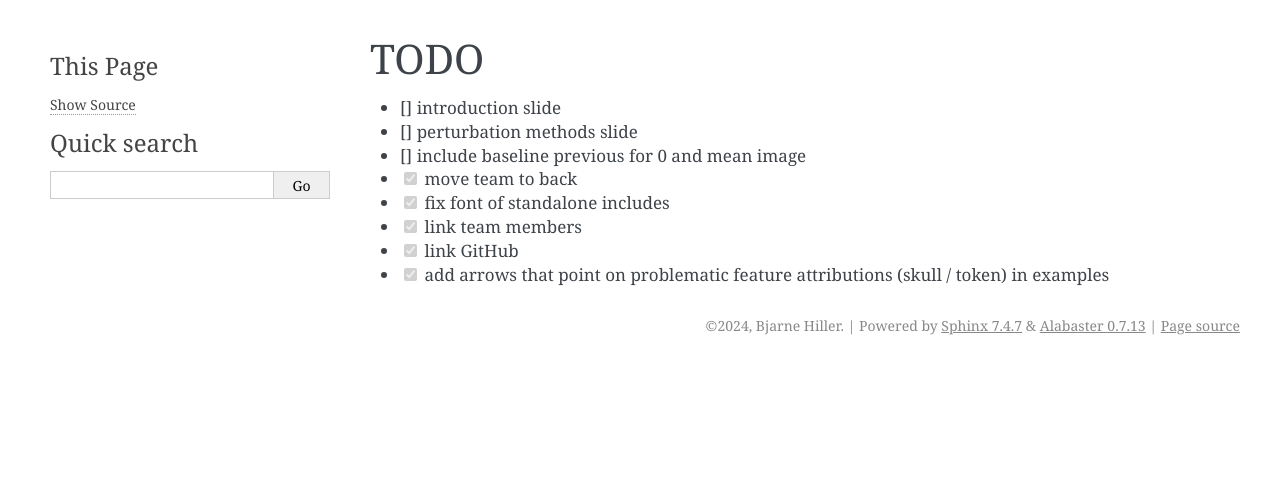
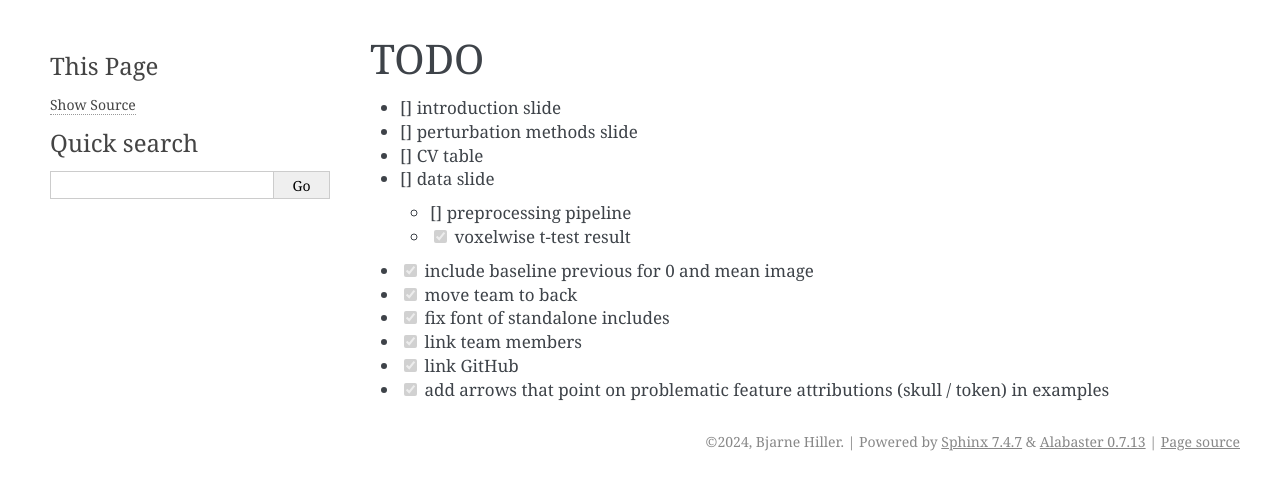
Before and after one commit to bckrlab/ad-fidelity, a Sphinx documentation site: the page built from docs/presentations/2025-03-09_bvm/TODO.md, in a window 1280 px wide. Shown: the top 490 px of the page. Built offline with Sphinx 7.4.7, drawn with Linux system fonts in a browser that asks for light colours.

Commit message:
update slides

```diff
--- a/docs/presentations/2025-03-09_bvm/TODO.md
+++ b/docs/presentations/2025-03-09_bvm/TODO.md
@@ -2,7 +2,11 @@
 
 - [] introduction slide
 - [] perturbation methods slide
-- [] include baseline previous for 0 and mean image
+- [] CV table
+- [] data slide
+    - [] preprocessing pipeline
+    - [x] voxelwise t-test result
+- [x] include baseline previous for 0 and mean image
 - [x] move team to back
 - [x] fix font of standalone includes
 - [x] link team members
```
Also changed, not shown: 8 other files.
